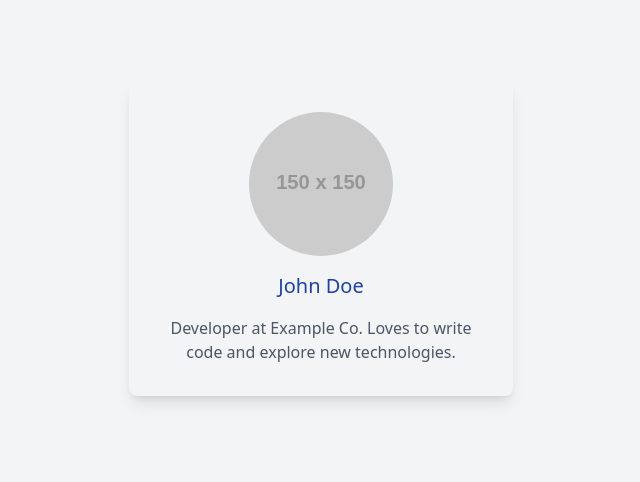
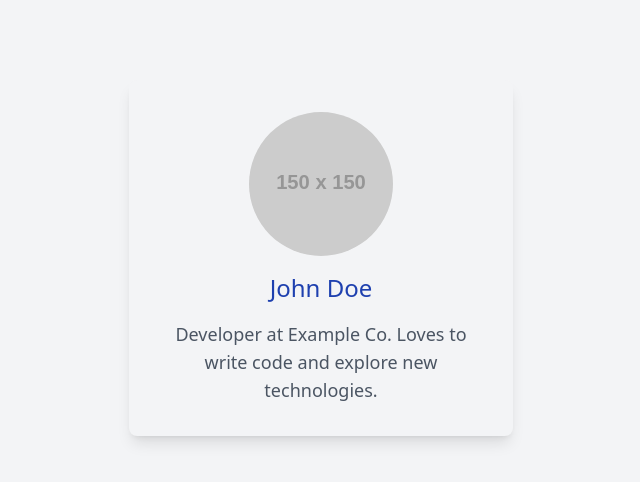
Before and after one commit to khoulidranya/alx-fe-reactjs, a React (Vite) app in the folder tailwind-react-integration/: page / in a window 1280 px wide. Shown: the top 482 px of the page, without its empty margins (319-959 px from the left). Built offline with nearby package versions, Linux system fonts and the light colour scheme.

Commit message:
components midfd

```diff
--- a/tailwind-react-integration/src/components/UserProfile.jsx
+++ b/tailwind-react-integration/src/components/UserProfile.jsx
@@ -4,14 +4,16 @@
 
 function UserProfile() {
   return (
-    <div className="user-profile bg-gray-100 p-8 max-w-sm mx-auto my-20 rounded-lg shadow-lg">
+    <div className="user-profile bg-gray-100 p-4 sm:p-6 md:p-8 max-w-xs sm:max-w-sm mx-auto my-10 md:my-20 rounded-lg shadow-lg">
       <img
         src="https://via.placeholder.com/150"
         alt="User"
-        className="rounded-full w-36 h-36 mx-auto"
+        className="rounded-full w-24 h-24 sm:w-32 sm:h-32 md:w-36 md:h-36 mx-auto"
       />
-      <h1 className="text-xl text-blue-800 my-4 text-center">John Doe</h1>
-      <p className="text-gray-600 text-base text-center">
+      <h1 className="text-lg sm:text-xl md:text-2xl text-blue-800 my-4 text-center">
+        John Doe
+      </h1>
+      <p className="text-sm sm:text-base md:text-lg text-gray-600 text-center">
         Developer at Example Co. Loves to write code and explore new technologies.
       </p>
     </div>
```
